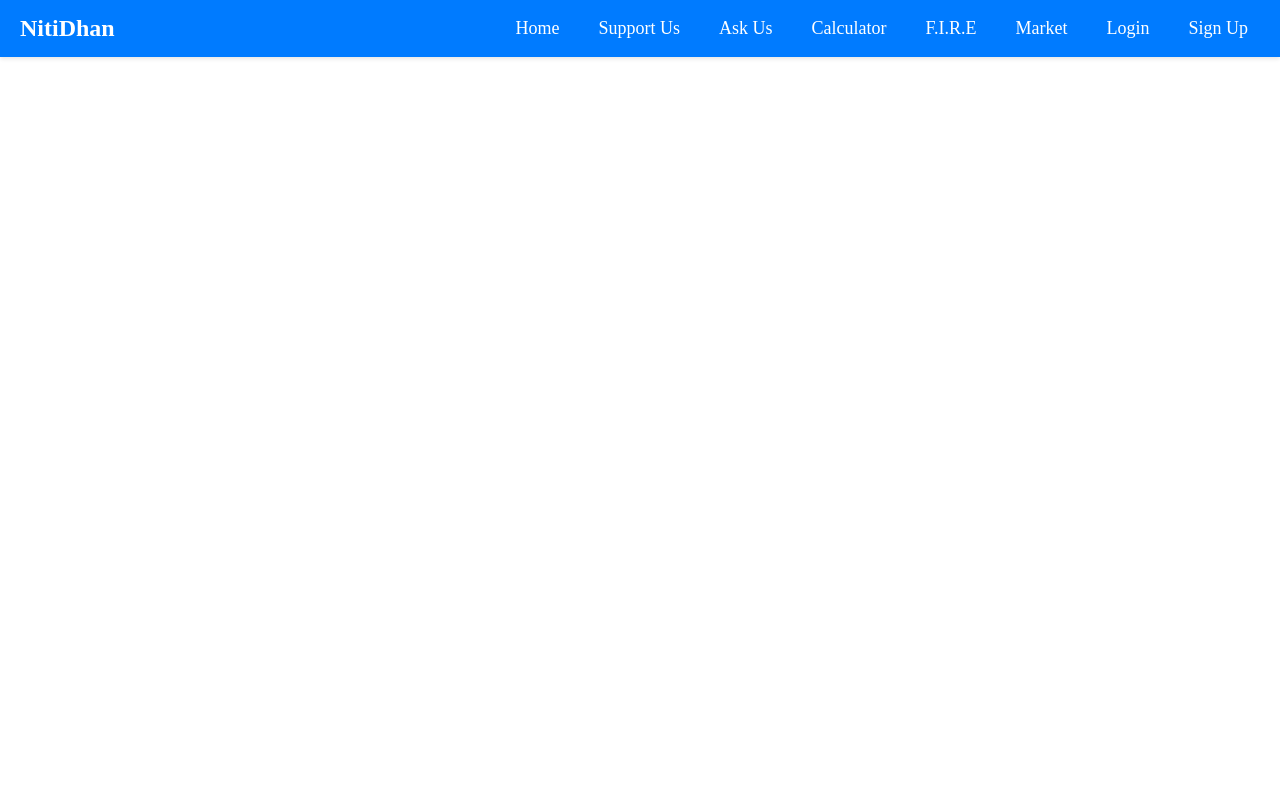
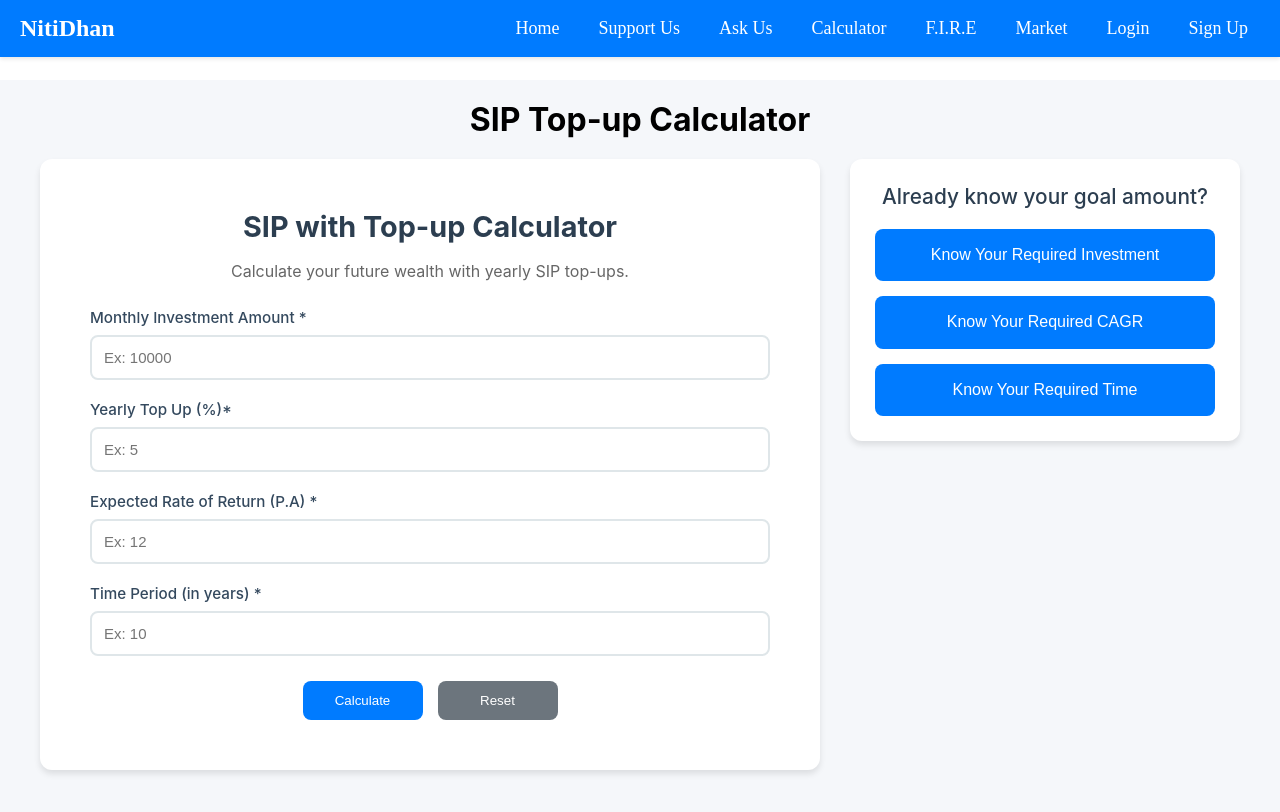
Before and after one commit to adityavardhan1/newproject1, a React (Create React App) app: page /Calculator/SipTopUpCalculator in a window 1280 px wide. Shown: the top 812 px of the page. Built offline with nearby package versions, Linux system fonts and the light colour scheme.

Commit message:
updated navigation and sip page

```diff
--- a/src/App.js
+++ b/src/App.js
@@ -13,6 +13,7 @@ import AskUs from './pages/AskUs';
 import ContactUs from './pages/ContactUs';
 import SipCalculator from './Sip';
 import LumpsumCalculator from './Lumpsum';
+import SIPTopUpCalculator from './SipTopUp';
 
 
 function App() {
@@ -23,8 +24,9 @@ function App() {
           <Route path="/" element={<Home />} />
           < Route path="/Home/Homelook" element={<Homelook />} />
           <Route path="/Calculator" element={<Calulator />} />
-          <Route path="/Calculator/Sip" element={<SipCalculator />} />
-          <Route path="/Calculator/Lumpsum" element={<LumpsumCalculator />} />
+          <Route path="/Calculator/SipCalculator" element={<SipCalculator />} />
+          <Route path="/Calculator/LumpsumCalculator" element={<LumpsumCalculator />} />
+          <Route path="/Calculator/SipTopUpCalculator" element={<SIPTopUpCalculator />} />
           <Route path="/FIRE" element={<FIRE />} />
           <Route path="/Login" element={<Login />} />
           <Route path="/Market" element={<Market />} />
--- a/src/SipTopUp.js
+++ b/src/SipTopUp.js
@@ -1,36 +1,45 @@
 import React, { useState } from 'react';
 import './Sip.css';
+import ReverseSipCalculator from './components/ReverseSip';
+import CagrCalculator from './components/CagrCalculator';
+import TimeCalculator from './components/TimeCalculator';
 
 const SIPTopUpCalculator = () => {
   const [state, setState] = useState({
     investment: '',
     rate: '',
     tenure: '',
-    topUpAmount: '',
+    topUpPercentage: '',
     futureValue: 0,
     totalEarnings: 0,
     totalDeposited: 0,
     showResult: false,
-    showInflationAdjusted: false
+    showInflationAdjusted: false,
+    showReverseSip: false,
+    showCagrCalculator: false,
+    showTimeCalculator: false,
+    isFirstCalculation: true
   });
 
-  const calculateSipWithTopUp = () => {
+  const calculateSipWithTopUp = (isButtonClick = false) => {
     const parsedInvestment = parseFloat(state.investment.replace(/,/g, '')) || 0;
     const parsedRate = parseFloat(state.rate) || 0;
     const parsedTenure = parseFloat(state.tenure) || 0;
-    const parsedTopUpAmount = parseFloat(state.topUpAmount.replace(/,/g, '')) || 0;
+    const parsedTopUpPercentage = parseFloat(state.topUpPercentage) || 0;
 
+    if (parsedInvestment > 0 && parsedRate > 0 && parsedTenure > 0) {
       let monthlyInvestment = parsedInvestment;
       let totalDeposited = 0;
       let futureValue = 0;
       const monthlyRate = parsedRate / 100 / 12;
+      const yearlyTopUpMultiplier = 1 + (parsedTopUpPercentage / 100);
 
       for (let year = 0; year < parsedTenure; year++) {
         for (let month = 0; month < 12; month++) {
           futureValue = (futureValue + monthlyInvestment) * (1 + monthlyRate);
           totalDeposited += monthlyInvestment;
         }
-      monthlyInvestment += parsedTopUpAmount;
+        monthlyInvestment *= yearlyTopUpMultiplier;
       }
 
       setState(prev => ({
@@ -38,8 +47,10 @@ const SIPTopUpCalculator = () => {
         futureValue,
         totalEarnings: futureValue - totalDeposited,
         totalDeposited,
-      showResult: true
+        showResult: true,
+        isFirstCalculation: isButtonClick ? false : prev.isFirstCalculation
       }));
+    }
   };
 
   const formatAmount = (num) => {
@@ -48,28 +59,46 @@ const SIPTopUpCalculator = () => {
       : `₹${(num / 100000).toFixed(2)} Lakh`;
   };
 
+  const calculateInflationAdjusted = (amount) => {
+    const inflationRate = 0.07;
+    const years = parseFloat(state.tenure) || 0;
+    return formatAmount(amount / Math.pow(1 + inflationRate, years));
+  };
+
   const handleReset = () => {
     setState({
       investment: '',
       rate: '',
       tenure: '',
-      topUpAmount: '',
+      topUpPercentage: '',
       futureValue: 0,
       totalEarnings: 0,
       totalDeposited: 0,
       showResult: false,
-      showInflationAdjusted: false
+      showInflationAdjusted: false,
+      showReverseSip: false,
+      showCagrCalculator: false,
+      showTimeCalculator: false,
+      isFirstCalculation: true
     });
   };
 
   const handleInputChange = (value, field) => {
     if (/^\d*\.?\d*$/.test(value)) {
       setState(prev => ({ ...prev, [field]: value }));
+
+      if (!state.isFirstCalculation) {
+        calculateSipWithTopUp(false);
+      }
     }
   };
 
   return (
     <div className="main-container">
+      <h1 className="center">SIP Top-up Calculator</h1>
+      <div className="content-wrapper">
+        <div className="sip-calculator">
+          <div className="content-left">
             <div className="calculator-box">
               <h2>SIP with Top-up Calculator</h2>
               <p className="calculator-intro">Calculate your future wealth with yearly SIP top-ups.</p>
@@ -87,13 +116,13 @@ const SIPTopUpCalculator = () => {
               </div>
 
               <div className="input-group">
-          <label htmlFor="topUpAmount">Yearly Top-up Amount *</label>
+                <label htmlFor="topUpPercentage">Yearly Top Up (%)*</label>
                 <input
                   type="text"
-            id="topUpAmount"
-            placeholder="Ex: 1000"
-            value={state.topUpAmount}
-            onChange={(e) => handleInputChange(e.target.value, 'topUpAmount')}
+                  id="topUpPercentage"
+                  placeholder="Ex: 5"
+                  value={state.topUpPercentage}
+                  onChange={(e) => handleInputChange(e.target.value, 'topUpPercentage')}
                   autoComplete="off"
                 />
               </div>
@@ -125,8 +154,8 @@ const SIPTopUpCalculator = () => {
               <div className="button-container">
                 <button
                   className="calculate-button"
-            onClick={calculateSipWithTopUp}
-            disabled={!state.investment || !state.rate || !state.tenure || !state.topUpAmount}
+                  onClick={() => calculateSipWithTopUp(true)}
+                  disabled={!state.investment || !state.rate || !state.tenure || !state.topUpPercentage}
                 >
                   Calculate
                 </button>
@@ -140,7 +169,72 @@ const SIPTopUpCalculator = () => {
                   <p>Future Value: {formatAmount(state.futureValue)}</p>
                   <p>Total Earnings: {formatAmount(state.totalEarnings)}</p>
                   <p>Total Amount Invested: {formatAmount(state.totalDeposited)}</p>
+                  <button
+                    className="inflation-button"
+                    onClick={() => setState(prev => ({
+                      ...prev,
+                      showInflationAdjusted: !prev.showInflationAdjusted
+                    }))}
+                  >
+                    {state.showInflationAdjusted ? 'Hide' : 'Show'} Inflation Adjusted Value
+                  </button>
+                  {state.showInflationAdjusted && (
+                    <p>
+                      Inflation Adjusted Future Value (7% p.a.):
+                      {calculateInflationAdjusted(state.futureValue)}
+                    </p>
+                  )}
                 </div>
+              )}
+            </div>
+          </div>
+
+          <div className="sidebar-right">
+            <h3 className="sidebar-heading">Already know your goal amount?</h3>
+            <button
+              className="reverse-sip-button"
+              onClick={() => setState(prev => ({
+                ...prev,
+                showReverseSip: !prev.showReverseSip
+              }))}
+            >
+              {state.showReverseSip ? 'Hide Required Investment Calculator' : 'Know Your Required Investment'}
+            </button>
+            <button
+              className="cagr-button"
+              onClick={() => setState(prev => ({
+                ...prev,
+                showCagrCalculator: !prev.showCagrCalculator
+              }))}
+            >
+              {state.showCagrCalculator ? 'Hide Required CAGR Calculator' : 'Know Your Required CAGR'}
+            </button>
+            <button
+              className="time-button"
+              onClick={() => setState(prev => ({
+                ...prev,
+                showTimeCalculator: !prev.showTimeCalculator
+              }))}
+            >
+              {state.showTimeCalculator ? 'Hide Required Time Calculator' : 'Know Your Required Time'}
+            </button>
+          </div>
+        </div>
+
+        {state.showReverseSip && (
+          <ReverseSipCalculator
+            onClose={() => setState(prev => ({ ...prev, showReverseSip: false }))}
+          />
+        )}
+        {state.showCagrCalculator && (
+          <CagrCalculator
+            onClose={() => setState(prev => ({ ...prev, showCagrCalculator: false }))}
+          />
+        )}
+        {state.showTimeCalculator && (
+          <TimeCalculator
+            onClose={() => setState(prev => ({ ...prev, showTimeCalculator: false }))}
+          />
         )}
       </div>
     </div>
--- a/src/components/Navbar.js
+++ b/src/components/Navbar.js
@@ -15,9 +15,9 @@ export default function Navbar() {
   }, []);
 
   const calculators = [
-    { name: 'SIP Growth Calculator', path: './Calculator/Sip' },
-    { name: 'Lumpsum Calculator', path: '/./Calculator/lumpsum' },
-    { name: 'SIP Top Up Calculator', path: './Calculator/SIPtopUp' },
+    { name: 'SIP Calculator', path: './Calculator/SipCalculator' },
+    { name: 'Lumpsum Calculator', path: '/./Calculator/LumpsumCalculator' },
+    { name: 'SIP Top Up Calculator', path: './Calculator/SIPTopUpCalculator' },
     { name: 'Asset Future Value Calculator', path: './Calculator/asset' },
     { name: 'Time Duration Calculator - One Time Investment', path: './Calculator/onetime' },
     { name: 'Time Duration Calculator - Regular Investment', path: './Calculator/regular' }
--- a/src/data/Calculatorlist.js
+++ b/src/data/Calculatorlist.js
@@ -1,7 +1,7 @@
 const calculators = [
-    { img: "/calculator/craiyon_173320_A_tree_full_of_money_and_crypto_currency__and_in_the_background_a_wall_full_of_many_blue.png", name: "SIP Growth Calculator", link: "/Calculator/Sip" },
-    { img: "/calculator/craiyon_173348_Bribe_Money_inside_a_paper_bag_blue.png", name: "LUMPSUM Growth Calculator", link: "/Calculator/lumpsum" },
-    { img: "/calculator/craiyon_173410_complex_machine_that_prints_money__spitting_out_a_ton_of_100_dollar_bills__styled_in_pink.png", name: "SIP TOP UP Growth Calculator", link: "/Calculator/SIPtopUp" },
+    { img: "/calculator/craiyon_173320_A_tree_full_of_money_and_crypto_currency__and_in_the_background_a_wall_full_of_many_blue.png", name: "SIP Calculator", link: "/Calculator/SipCalculator" },
+    { img: "/calculator/craiyon_173348_Bribe_Money_inside_a_paper_bag_blue.png", name: "Lumpsum Calculator", link: "/Calculator/LumpsumCalculator" },
+    { img: "/calculator/craiyon_173410_complex_machine_that_prints_money__spitting_out_a_ton_of_100_dollar_bills__styled_in_pink.png", name: "SIP Top Up Calculator", link: "/Calculator/SipTopUpCalculator" },
     { img: "/calculator/craiyon_173453_Visualize_business_growth_through_a_series_of_ascending_steps_with_charts_and_coins__multicolor.png", name: "Asset Future Value Calculator", link: "/Calculator/asset" },
     { img: "/calculator/craiyon_173320_A_tree_full_of_money_and_crypto_currency__and_in_the_background_a_wall_full_of_many_blue.png", name: "Time Duration Calculator - One Time Investment", link: "/Calculator/onetime" },
     { img: "/calculator/final_craiyon_173436_money_walking-removebg-preview.png", name: "Time Duration Calculator - Regular Investment", link: "/Calculator/regular" }
```
Lines whose indentation alone changed are shown as unchanged.
